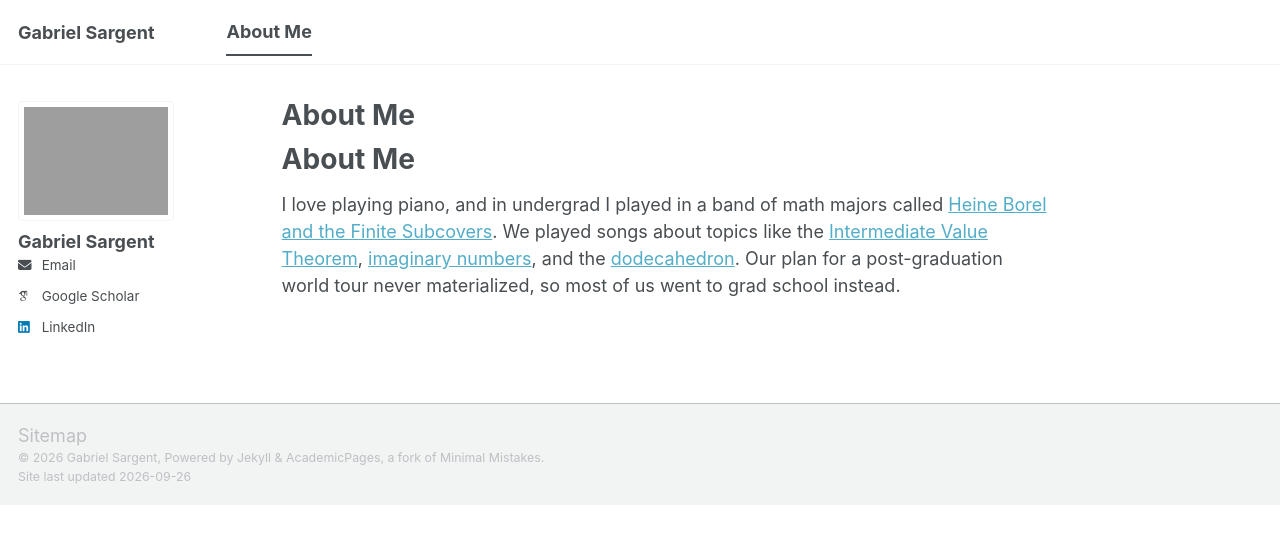
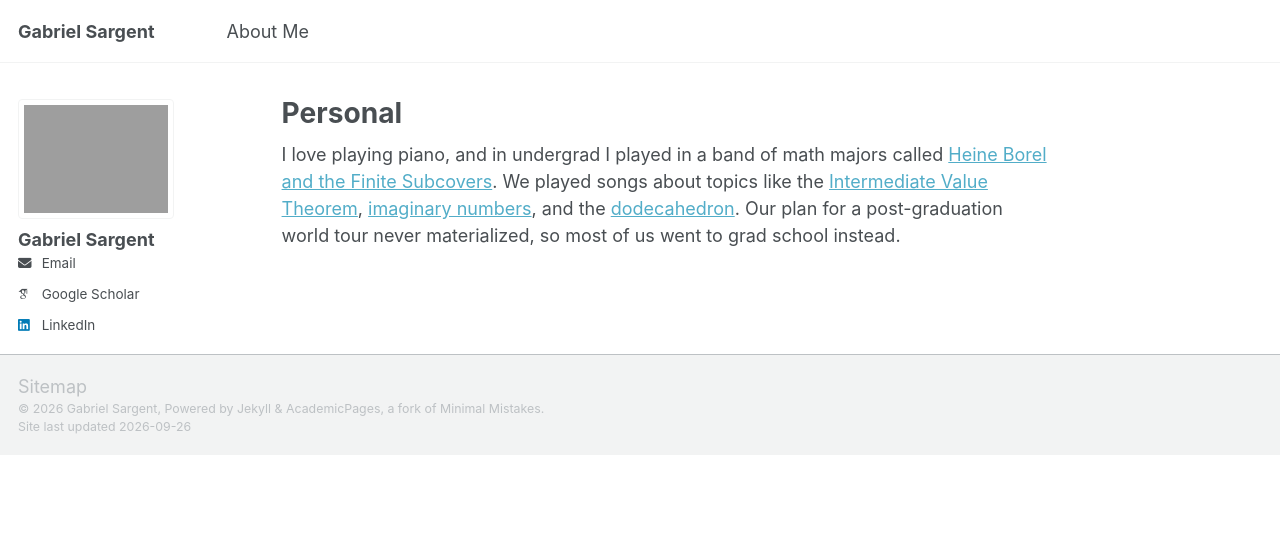
Before and after one commit to GabrielSargent/GabrielSargent.github.io, a Jekyll site: the page built from _pages/about-me.md, in a window 1280 px wide. Shown: the top 544 px of the page. Built offline with Jekyll 4.4.1, drawn with Linux system fonts in a browser that asks for light colours; some web fonts are replaced; a script bundle is joined from its source files by our own code; library files that are not in the unit come from our copies.

Commit message:
Update about-me.md

```diff
--- a/_pages/about-me.md
+++ b/_pages/about-me.md
@@ -1,10 +1,8 @@
 ---
-permalink: /about-me/
-title: "About Me"
+permalink: /personal/
+title: "Personal"
 author_profile: true
 ---
-
-# About Me
 
 I love playing piano, and in undergrad I played in a band of math majors called [Heine Borel and the Finite Subcovers](https://math.nd.edu/news/math-and-music/).
 We played songs about topics like the [Intermediate Value Theorem](https://youtu.be/qzVOMhKgUYU?si=mYAUAGz9q9pdebfn), [imaginary numbers](https://youtu.be/IPOVgwqeMs0?si=ljvjaE6Fh2kDcx6o), and the [dodecahedron](https://youtu.be/KF82LR9VZrw?si=HL1gFAD5n7jr7yN5).
```
